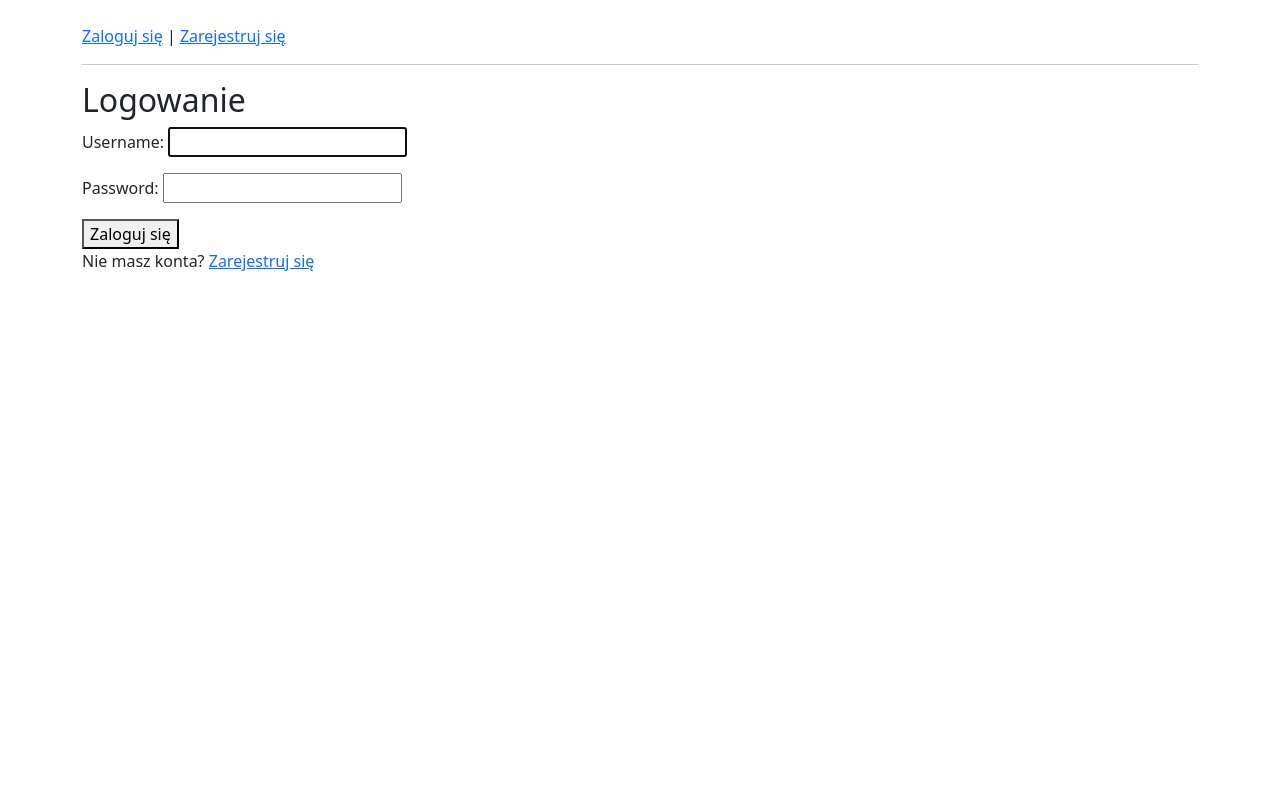
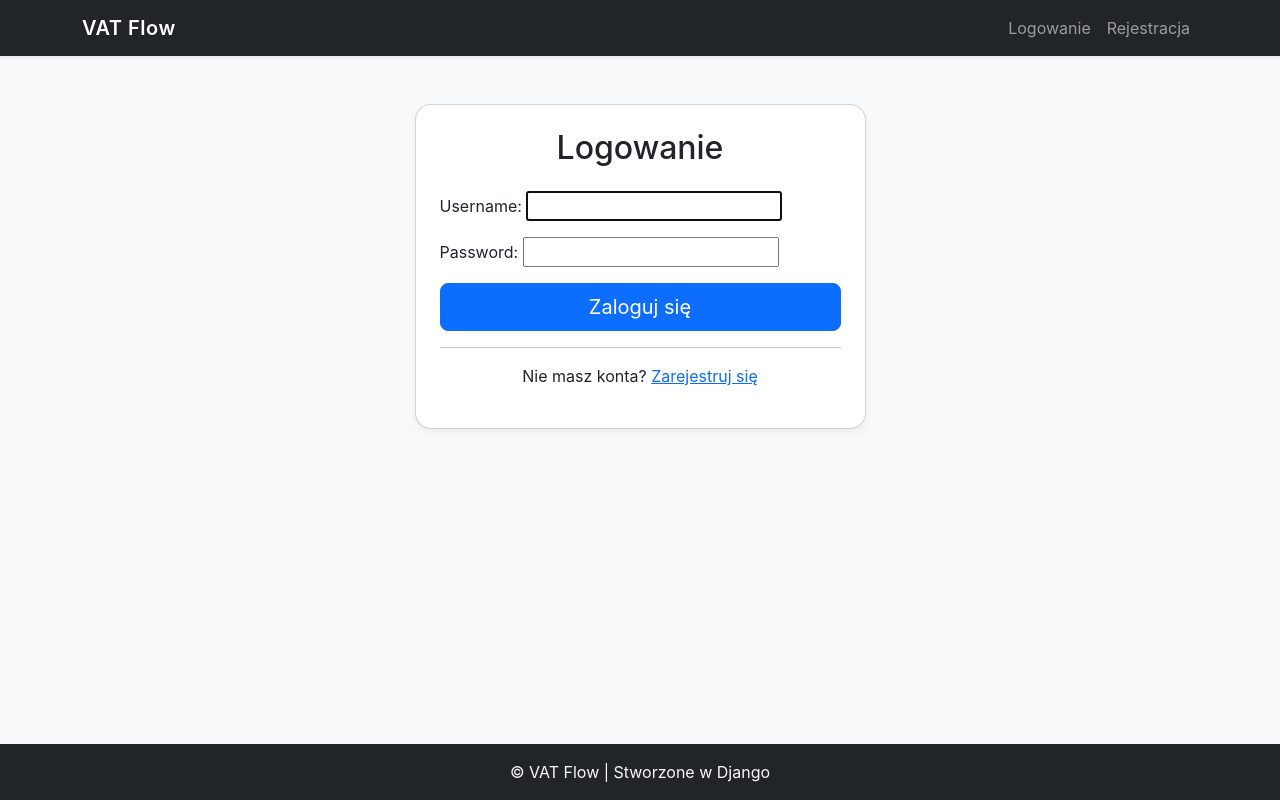
Before and after one commit to astepni/vat-flow-app, a Django app: page /users/login/ in a window 1280 px wide. Run offline with Django 5.2, Linux system fonts and the light colour scheme.

Commit message:
feat: improve frontend for login and registration

```diff
--- a/vat_flow/users/templates/users/base.html
+++ b/vat_flow/users/templates/users/base.html
@@ -3,27 +3,70 @@
 <head>
     <meta charset="UTF-8">
     <title>{% block title %}VAT Flow{% endblock %}</title>
+    <meta name="viewport" content="width=device-width, initial-scale=1">
 
-    <link href="https://cdn.jsdelivr.net/npm/bootstrap@5.3.0/dist/css/bootstrap.min.css" rel="stylesheet">
+    <!-- Bootstrap CSS -->
+    <link href="https://cdn.jsdelivr.net/npm/bootstrap@5.3.3/dist/css/bootstrap.min.css" rel="stylesheet">
+
+    <!-- Dodatkowy styl -->
+    <style>
+        body {
+            background-color: #f8f9fa;
+            font-family: "Inter", sans-serif;
+        }
+        .navbar-brand {
+            font-weight: 600;
+            letter-spacing: 0.5px;
+        }
+        .card {
+            border-radius: 1rem;
+            box-shadow: 0 4px 8px rgba(0,0,0,.05);
+        }
+    </style>
 </head>
-<body>
-    <div class="container mt-4">
+<body class="d-flex flex-column min-vh-100">
+
+    <!-- Nawigacja -->
+    <nav class="navbar navbar-expand-lg navbar-dark bg-dark shadow-sm">
+        <div class="container">
+            <a class="navbar-brand" href="{% url 'home' %}">VAT Flow</a>
+            <button class="navbar-toggler" type="button" data-bs-toggle="collapse" data-bs-target="#navbarNav">
+                <span class="navbar-toggler-icon"></span>
+            </button>
+            <div class="collapse navbar-collapse" id="navbarNav">
+                <ul class="navbar-nav ms-auto">
                     {% if user.is_authenticated %}
-            <p>
-                Witaj, {{ user.username }} |
-                <form action="{% url 'logout' %}" method="post" style="display:inline;">
+                        <li class="nav-item">
+                            <span class="nav-link">Witaj, {{ user.username }}</span>
+                        </li>
+                        <li class="nav-item">
+                            <form action="{% url 'logout' %}" method="post" class="d-inline">
                                 {% csrf_token %}
-                    <button type="submit" class="btn btn-link p-0 m-0 align-baseline">Wyloguj się</button>
+                                <button type="submit" class="btn btn-sm btn-outline-light">Wyloguj się</button>
                             </form>
-            </p>
+                        </li>
                     {% else %}
-            <p>
-                <a href="{% url 'login' %}">Zaloguj się</a> |
-                <a href="{% url 'register' %}">Zarejestruj się</a>
-            </p>
+                        <li class="nav-item"><a class="nav-link" href="{% url 'login' %}">Logowanie</a></li>
+                        <li class="nav-item"><a class="nav-link" href="{% url 'register' %}">Rejestracja</a></li>
                     {% endif %}
-        <hr>
+                </ul>
+            </div>
+        </div>
+    </nav>
+
+    <!-- Treść -->
+    <main class="flex-grow-1 py-5">
+        <div class="container">
             {% block content %}{% endblock %}
         </div>
+    </main>
+
+    <!-- Stopka -->
+    <footer class="bg-dark text-light text-center py-3 mt-auto">
+        <p class="mb-0">&copy; {{ now|date:"Y" }} VAT Flow | Stworzone w Django</p>
+    </footer>
+
+    <!-- Bootstrap JS -->
+    <script src="https://cdn.jsdelivr.net/npm/bootstrap@5.3.3/dist/js/bootstrap.bundle.min.js"></script>
 </body>
 </html>
--- a/vat_flow/users/templates/users/login.html
+++ b/vat_flow/users/templates/users/login.html
@@ -1,11 +1,23 @@
 {% extends "users/base.html" %}
-{% block title %}Logowanie{% endblock %}
+{% block title %}Logowanie - VAT Flow{% endblock %}
 {% block content %}
-<h2>Logowanie</h2>
-<form method="post">
-  {% csrf_token %}
-  {{ form.as_p }}
-  <button type="submit">Zaloguj się</button>
-</form>
-<p>Nie masz konta? <a href="{% url 'register' %}">Zarejestruj się</a></p>
+<div class="row justify-content-center">
+    <div class="col-md-6 col-lg-5">
+        <div class="card p-4">
+            <h2 class="text-center mb-4">Logowanie</h2>
+            <form method="post" novalidate>
+                {% csrf_token %}
+                {{ form.as_p }}
+                <div class="d-grid">
+                    <button type="submit" class="btn btn-primary btn-lg">Zaloguj się</button>
+                </div>
+            </form>
+            <hr>
+            <p class="text-center">
+                Nie masz konta?
+                <a href="{% url 'register' %}">Zarejestruj się</a>
+            </p>
+        </div>
+    </div>
+</div>
 {% endblock %}
```
Also changed, not shown: vat_flow/users/templates/users/register.html (+20 -8 lines). Lines whose indentation alone changed are shown as unchanged.
